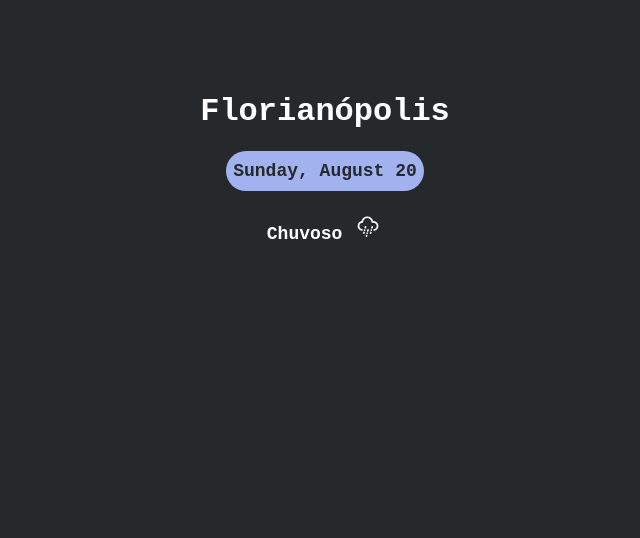
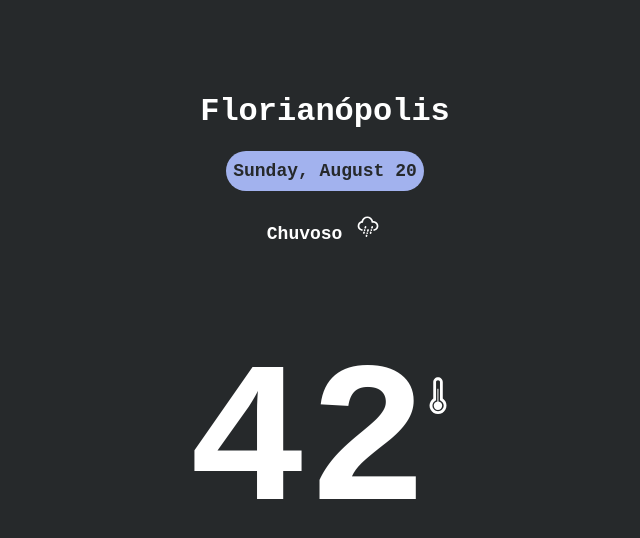
Before and after one commit to GustavoBoscoGit/weather-prediction-portfolio-frontend, a React (Create React App) app: page / in a window 1280 px wide. Shown: the top 538 px of the page, without its empty margins (315-955 px from the left). Built offline with nearby package versions, Linux system fonts and the light colour scheme; the HTML template or start-up script is replaced by a standard one.

Commit message:
criação da temperatura do dia

```diff
--- a/src/App.js
+++ b/src/App.js
@@ -1,5 +1,5 @@
 import React, { useState, useEffect } from 'react';
-import { WiRainMix } from "react-icons/wi";
+import { WiRainMix, WiThermometer } from "react-icons/wi";
 import "./index.css";
 
 function App() {
@@ -38,6 +38,10 @@ function App() {
       <div className="conteiner">
         <p className='climaDia'>Chuvoso <WiRainMix size={30}/></p>
       </div>
+      <div className="conteiner">
+        <p className='temperaturaDia'>42</p>
+        <div><WiThermometer className="WiThermometer" size={50}/></div>
+      </div>
     </div>
   );
 }
--- a/src/index.css
+++ b/src/index.css
@@ -7,6 +7,7 @@
   display: flex;
   justify-content: center;
   align-items: center;
+  align-self: center;
 }
 
 .cidade {
@@ -42,3 +43,19 @@
   font-weight: 550;
   line-height: normal;
 }
+
+.temperaturaDia {
+  color: #FFF;
+  font-size: 200px;
+  font-style: normal;
+  font-weight: 550;
+  line-height: normal;
+  margin-top: 70px;
+}
+
+.WiThermometer{
+  color: #FFF;
+  margin-left: -15px;
+  margin-bottom: 220px;
+  background-color: transparent;
+}
```
